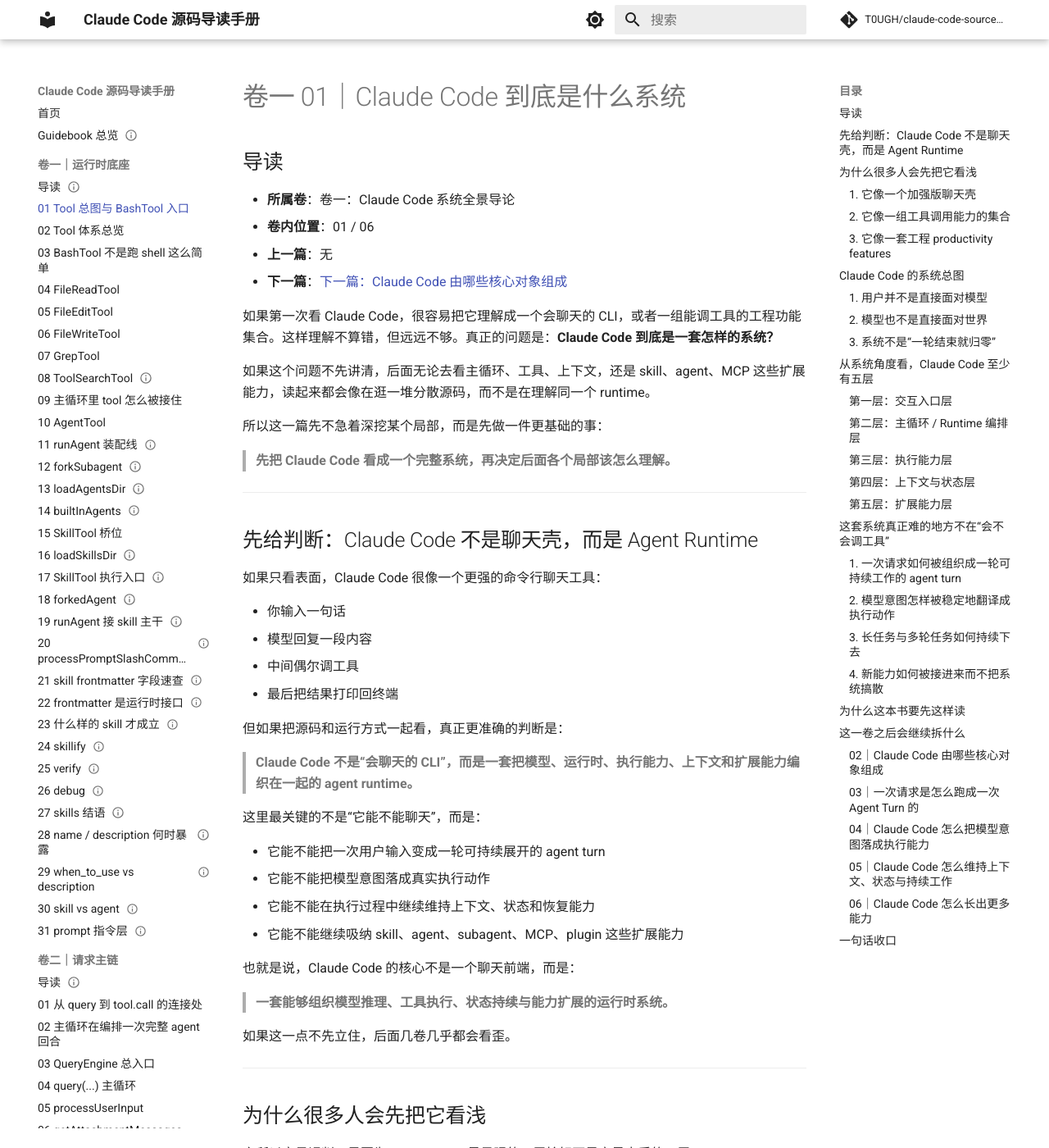
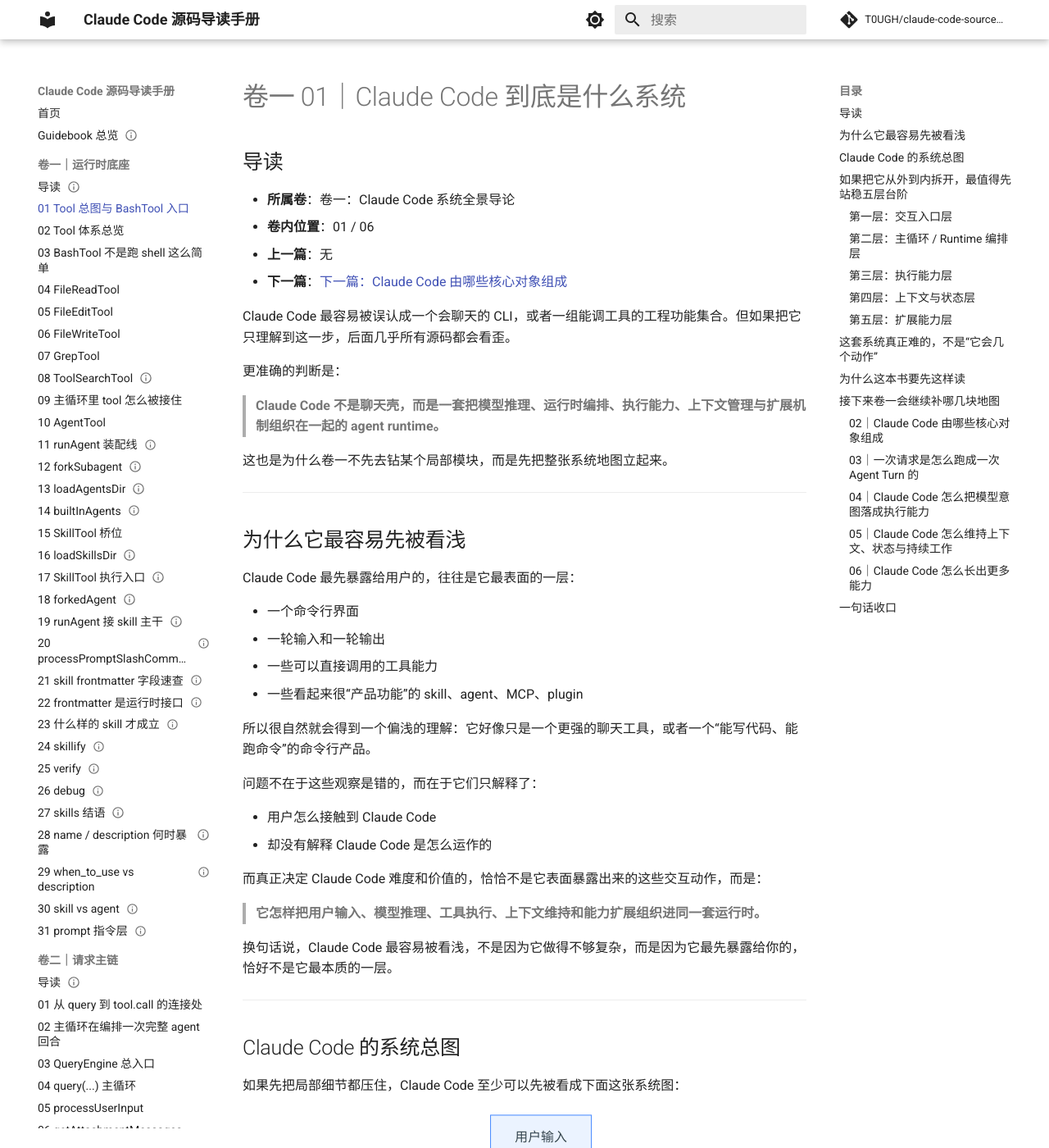
Before and after one commit to T0UGH/claude-code-source-guide, an MkDocs documentation site: the page built from docs/guidebook/volume-1/01-tool-overview-and-bash-entry.md, in a window 1280 px wide and 1400 px high. Shown: the whole window at 82% size. Built offline with MkDocs 1.6.1 and Material for MkDocs 9.7.7, drawn with Linux system fonts in a browser that asks for light colours; comment, search, counter and statistics services are not loaded; some of the changed text lies outside the part shown.

Commit message:
tighten volume one opening chapter framing

````diff
--- a/docs/guidebook/volume-1/01-tool-overview-and-bash-entry.md
+++ b/docs/guidebook/volume-1/01-tool-overview-and-bash-entry.md
@@ -17,77 +17,43 @@ tags:
 - **上一篇**：无
 - **下一篇**：[下一篇：Claude Code 由哪些核心对象组成](./02-tool-system-overview.md)
 
-如果第一次看 Claude Code，很容易把它理解成一个会聊天的 CLI，或者一组能调工具的工程功能集合。这样理解不算错，但远远不够。真正的问题是：**Claude Code 到底是一套怎样的系统？**
+Claude Code 最容易被误认成一个会聊天的 CLI，或者一组能调工具的工程功能集合。但如果把它只理解到这一步，后面几乎所有源码都会看歪。
 
-如果这个问题不先讲清，后面无论去看主循环、工具、上下文，还是 skill、agent、MCP 这些扩展能力，读起来都会像在逛一堆分散源码，而不是在理解同一个 runtime。
+更准确的判断是：
 
-所以这一篇先不急着深挖某个局部，而是先做一件更基础的事：
+> **Claude Code 不是聊天壳，而是一套把模型推理、运行时编排、执行能力、上下文管理与扩展机制组织在一起的 agent runtime。**
 
-> **先把 Claude Code 看成一个完整系统，再决定后面各个局部该怎么理解。**
+这也是为什么卷一不先去钻某个局部模块，而是先把整张系统地图立起来。
 
 ---
 
-## 先给判断：Claude Code 不是聊天壳，而是 Agent Runtime
+## 为什么它最容易先被看浅
 
-如果只看表面，Claude Code 很像一个更强的命令行聊天工具：
+Claude Code 最先暴露给用户的，往往是它最表面的一层：
 
-- 你输入一句话
-- 模型回复一段内容
-- 中间偶尔调工具
-- 最后把结果打印回终端
+- 一个命令行界面
+- 一轮输入和一轮输出
+- 一些可以直接调用的工具能力
+- 一些看起来很“产品功能”的 skill、agent、MCP、plugin
 
-但如果把源码和运行方式一起看，真正更准确的判断是：
+所以很自然就会得到一个偏浅的理解：它好像只是一个更强的聊天工具，或者一个“能写代码、能跑命令”的命令行产品。
 
-> **Claude Code 不是“会聊天的 CLI”，而是一套把模型、运行时、执行能力、上下文和扩展能力编织在一起的 agent runtime。**
+问题不在于这些观察是错的，而在于它们只解释了：
 
-这里最关键的不是“它能不能聊天”，而是：
+- 用户怎么接触到 Claude Code
+- 却没有解释 Claude Code 是怎么运作的
 
-- 它能不能把一次用户输入变成一轮可持续展开的 agent turn
-- 它能不能把模型意图落成真实执行动作
-- 它能不能在执行过程中继续维持上下文、状态和恢复能力
-- 它能不能继续吸纳 skill、agent、subagent、MCP、plugin 这些扩展能力
+而真正决定 Claude Code 难度和价值的，恰恰不是它表面暴露出来的这些交互动作，而是：
 
-也就是说，Claude Code 的核心不是一个聊天前端，而是：
+> **它怎样把用户输入、模型推理、工具执行、上下文维持和能力扩展组织进同一套运行时。**
 
-> **一套能够组织模型推理、工具执行、状态持续与能力扩展的运行时系统。**
-
-如果这一点不先立住，后面几卷几乎都会看歪。
-
----
-
-## 为什么很多人会先把它看浅
-
-之所以容易误判，是因为 Claude Code 最显眼的一层恰好不是它最本质的一层。
-
-用户最先接触到的往往是：
-
-- 一个 CLI 界面
-- 一轮对话输入输出
-- 一些命令和 slash command
-- 一些“帮我读文件 / 改代码 / 跑命令”的直接体验
-
-这些都是真实存在的，但它们更像是**表层交互面**，不是系统本体。
-
-如果顺着这层表象去理解，就会自然得到几个偏浅的结论：
-
-### 1. 它像一个加强版聊天壳
-错不在这里，而在于这只解释了“用户怎么看见它”，没有解释“系统怎么运作”。
-
-### 2. 它像一组工具调用能力的集合
-这也不算错，但如果只停在这里，就会把 tool 看成若干功能点，而看不见 runtime 如何调度、约束、展示、恢复和继续推进。
-
-### 3. 它像一套工程 productivity features
-这更接近产品视角，但仍然没进入系统视角。你会知道它有哪些功能，却不知道这些功能为什么能被放进同一套运行时里。
-
-换句话说，Claude Code 最容易被看浅，不是因为它表面做得不够明显，而是因为：
-
-> **它最先暴露给用户的，是交互层；而真正该先理解的，是运行时层。**
+换句话说，Claude Code 最容易被看浅，不是因为它做得不够复杂，而是因为它最先暴露给你的，恰好不是它最本质的一层。
 
 ---
 
 ## Claude Code 的系统总图
 
-如果先把细节都压住，Claude Code 至少可以先被看成下面这张图里的系统：
+如果先把局部细节都压住，Claude Code 至少可以先被看成下面这张系统图：
 
 ```mermaid
 flowchart TD
@@ -105,83 +71,91 @@ flowchart TD
     O --> U
 ```
 
-这张图不用看得太细，先抓住三件事就够了。
+这张图最值得先抓住的一点不是“模块有哪些”，而是：
 
-### 1. 用户并不是直接面对模型
-用户输入先进的不是“裸模型”，而是 Claude Code runtime。也就是说，真正接住用户请求的是运行时系统，不是单一模型 API。
+> **用户和模型之间，真正站着的是一层 Claude Code runtime。**
 
-### 2. 模型也不是直接面对世界
-模型虽然能推理，但真正把意图落成动作，还要经过工具执行层、权限约束、上下文管理和扩展能力层。
+这一层既接住用户输入，也约束模型能力；既把模型意图翻译成执行动作，也负责维持上下文、状态和后续继续运行的能力。
 
-### 3. 系统不是“一轮结束就归零”
-Claude Code 不是收一条输入、吐一条输出就结束，而是始终在维护：
+也正因为中间存在这层 runtime，Claude Code 才不会退化成两种更浅的东西：
 
-- 当前消息历史
-- 当前状态
-- 当前上下文
-- 当前可用能力
-- 当前运行中的任务
+- 不是“用户直接面对裸模型”
+- 也不是“模型直接面对真实世界”
 
-所以它更像一个持续运行的 agent runtime，而不是一次性问答界面。
+它真正做的是在两者之间建立一套可组织、可约束、可持续的运行秩序。
 
 ---
 
-## 从系统角度看，Claude Code 至少有五层
+## 如果把它从外到内拆开，最值得先站稳五层台阶
 
-如果把这套系统进一步压成稳定的阅读对象，我觉得最值得先认清的是下面五层。
+如果把 Claude Code 从外到内拆开来看，读者最值得先站稳的是五层台阶。它们不是五个并列盒子，而是五个越来越深的理解层。
 
 ### 第一层：交互入口层
+
 这一层回答的是：
 
 - 用户到底通过什么入口把意图送进系统
-- 普通 prompt、命令、slash command、后续扩展入口分别在什么位置
+- 普通 prompt、命令、slash command，以及后面会看到的扩展入口分别在什么位置
 
-这一层很显眼，但不是最深的一层。
+这一层最显眼，也最容易让人误判，因为你最先看到的通常就是这一层。所以如果只停在这里，Claude Code 很容易被误看成一个交互产品，而不是运行时系统。
 
 ### 第二层：主循环 / Runtime 编排层
+
+再往里一层，才是系统真正动起来的地方。
+
 这一层回答的是：
 
 - 一次请求怎么被组织成一轮 agent turn
 - 模型输出怎样继续触发工具、继续推理、继续回应
-- 为什么 Claude Code 不是“一问一答结束”
+- 为什么 Claude Code 不是“一问一答结束”，而是可以持续推进一项任务
 
-这是系统真正动起来的核心层。
+也就是说，第一层只是“你怎么把问题送进来”，第二层才开始回答“系统怎么把这件事跑起来”。
 
 ### 第三层：执行能力层
+
+主循环继续往里，才会撞上真正把模型意图落成现实动作的那一层。
+
 这一层回答的是：
 
-- 模型产生的结构化意图如何落成真实动作
 - tool 在系统里是什么
-- 为什么工具不是“函数列表”，而是正式执行对象
+- 为什么模型不是直接“调函数”
+- runtime 怎样把结构化意图翻译成真实执行动作
 
-这是 Claude Code 把“智能”接到“行动”上的关键接口层。
+如果没有这一层，Claude Code 的智能就永远只能停在“会说”，而不能稳定地落成“会做”。
 
 ### 第四层：上下文与状态层
+
+但系统能跑起来，还不等于它能持续工作。
+
 这一层回答的是：
 
 - Claude Code 如何在多轮运行中维持上下文
-- 为什么要有 context construction、session、collapse、compact、restore 这些机制
-- 为什么这套系统不会越跑越乱
+- 为什么会有 context construction、session、collapse、compact、restore 这些机制
+- 为什么这套系统不会越跑越乱、越跑越膨胀到不可继续
 
-如果没有这层，Claude Code 只能是一轮一轮地短促工作，无法持续推进复杂任务。
+这一层真正解决的不是“能不能做动作”，而是“能不能持续工作”。
 
 ### 第五层：扩展能力层
+
+再往里看，你会发现 Claude Code 还不是一个封闭系统。
+
 这一层回答的是：
 
-- skill、agent、subagent、MCP、plugin 这些能力如何被装进系统
-- 为什么 Claude Code 不是一个封闭产品，而是一套会继续长能力的 runtime
+- skill、agent、subagent、MCP、plugin 这些能力如何被装进来
+- 为什么 Claude Code 的上限不只是“当前内置了什么功能”
+- 为什么它看起来像一个产品，但本质上又像一个不断长能力的运行时平台
 
-这一层决定了 Claude Code 的上限不只是“内置功能”，而是“可继续装配的能力系统”。
+也就是说，Claude Code 的终点不是“已经有一组 feature”，而是“它还可以继续长出新的能力”。
 
-可以先把这五层记成一句话：
+如果把这五层先记成一句话，就是：
 
 > **Claude Code 先接住用户，再组织主循环，再把模型意图落成执行，再维持上下文与状态，最后不断接入新的能力。**
 
 ---
 
-## 这套系统真正难的地方不在“会不会调工具”
+## 这套系统真正难的，不是“它会几个动作”
 
-如果只从产品宣传语看，Claude Code 最容易被记住的是：
+如果只从产品功能表去看，Claude Code 最容易被记住的是：
 
 - 会读文件
 - 会改代码
@@ -189,25 +163,18 @@ Claude Code 不是收一条输入、吐一条输出就结束，而是始终在
 - 会用 subagent
 - 会接 MCP
 
-但这些都只是“能力名词”。
+这些都是真的，但它们都只是“能力名词”。
 
-真正困难、也真正决定它系统水平的，是下面这些问题：
+Claude Code 真正难、也真正值钱的地方，不在于“它会几个动作”，而在于它怎样把这些动作组织进同一套系统里：
 
-### 1. 一次请求如何被组织成一轮可持续工作的 agent turn
-不是“答一句”就结束，而是可能继续调用工具、继续处理结果、继续做下一步。
-
-### 2. 模型意图怎样被稳定地翻译成执行动作
-不是让模型直接碰世界，而是让 runtime 接住它的结构化意图，再决定怎么执行、怎么约束、怎么展示。
-
-### 3. 长任务与多轮任务如何持续下去
-不是每轮都从零开始，而是能记住、压缩、恢复、继续推进。
-
-### 4. 新能力如何被接进来而不把系统搞散
-不是多加几个功能按钮，而是 skill、agent、MCP、plugin 这些东西都能放进同一套 runtime 语义里。
+- 一次请求如何被组织成一轮可持续工作的 agent turn
+- 模型意图怎样被稳定翻译成执行动作
+- 长任务和多轮任务如何被上下文与状态系统继续托住
+- 新能力如何被接进来而不把整个系统搞散
 
 所以更准确地说：
 
-> **Claude Code 的价值不在于“它会几个动作”，而在于它怎样把这些动作组织进一套可以持续工作的系统。**
+> **Claude Code 的价值不在于“它会做什么”，而在于“它怎样把会做的这些事组织成一套可以持续工作的系统”。**
 
 ---
 
@@ -236,29 +203,29 @@ Claude Code 不是收一条输入、吐一条输出就结束，而是始终在
 
 ---
 
-## 这一卷之后会继续拆什么
+## 接下来卷一会继续补哪几块地图
 
-新卷一接下来会顺着下面这条路径往前推：
+到这里，Claude Code 这张总地图已经先立起来了。接下来卷一后面的 5 篇，不再重新介绍这套系统，而是沿着这张地图继续补齐每一块关键层次。
 
 ### 02｜Claude Code 由哪些核心对象组成
-先把 prompt、command、tool、agent、skill、context、session、runtime 这些对象认全。
+补的是“对象地图”这一块：先把 prompt、command、tool、agent、skill、context、session、runtime 这些对象认全。
 
 ### 03｜一次请求是怎么跑成一次 Agent Turn 的
-从系统总图切到动态主线，但只先看总流程。
+补的是“动态主线”这一块：从系统总图切到主循环，但只先看总流程。
 
 ### 04｜Claude Code 怎么把模型意图落成执行能力
-进入 tool runtime 的总图，不急着深挖具体工具。
+补的是“执行能力层”这一块：解释 tool runtime 为什么是模型意图落地的关键接口层。
 
 ### 05｜Claude Code 怎么维持上下文、状态与持续工作
-解释为什么这套系统不是“一问一答后就重启”。
+补的是“持续工作层”这一块：说明为什么这套系统不是一问一答后就重启。
 
 ### 06｜Claude Code 怎么长出更多能力
-把 skill、agent、subagent、MCP、plugin 的扩展地图先立起来，并顺手把后面几卷导航出去。
+补的是“扩展地图”这一块：把 skill、agent、subagent、MCP、plugin 放回同一张能力地图里，并顺手把后面几卷导航出去。
 
-也就是说，卷一读完以后，你不一定已经掌握某个局部实现，但你脑子里应该已经有了一张稳定的 Claude Code 系统地图。后面再进入主循环、工具系统、上下文管理或扩展机制时，你看到的就不再是散点文件，而是同一套 runtime 的不同侧面。
+换句话说，第一篇不是为了讲完，而是为了先让后面每一篇都知道自己该补哪块地图。
 
 ---
 
 ## 一句话收口
 
-> Claude Code 最重要的，不是它会不会聊天，也不是它能不能调工具，而是它怎样把模型、运行时、执行能力、上下文和扩展能力编织成一套可持续工作的 agent runtime。这一卷的任务，就是先把这张地图替你搭出来。
+> Claude Code 最重要的，不是它会不会聊天，也不是它能不能调工具，而是它怎样把模型、运行时、执行能力、上下文和扩展能力编织成一套可持续工作的 agent runtime。这一篇的任务，就是先把这张地图替你搭出来。
````
